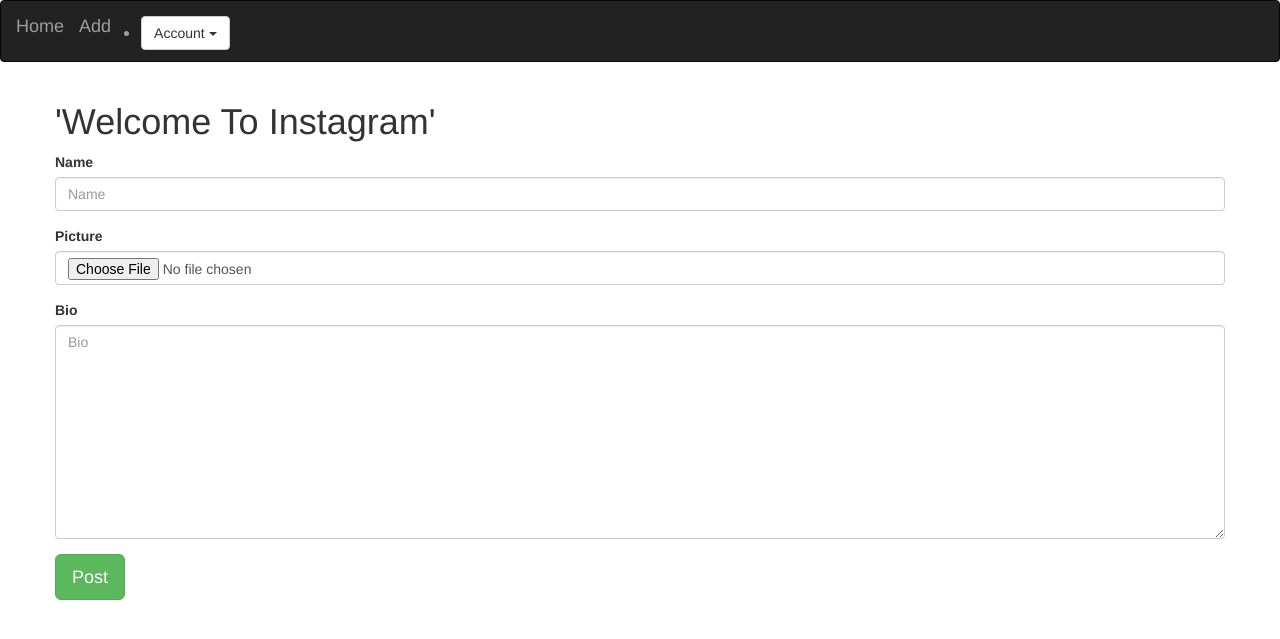
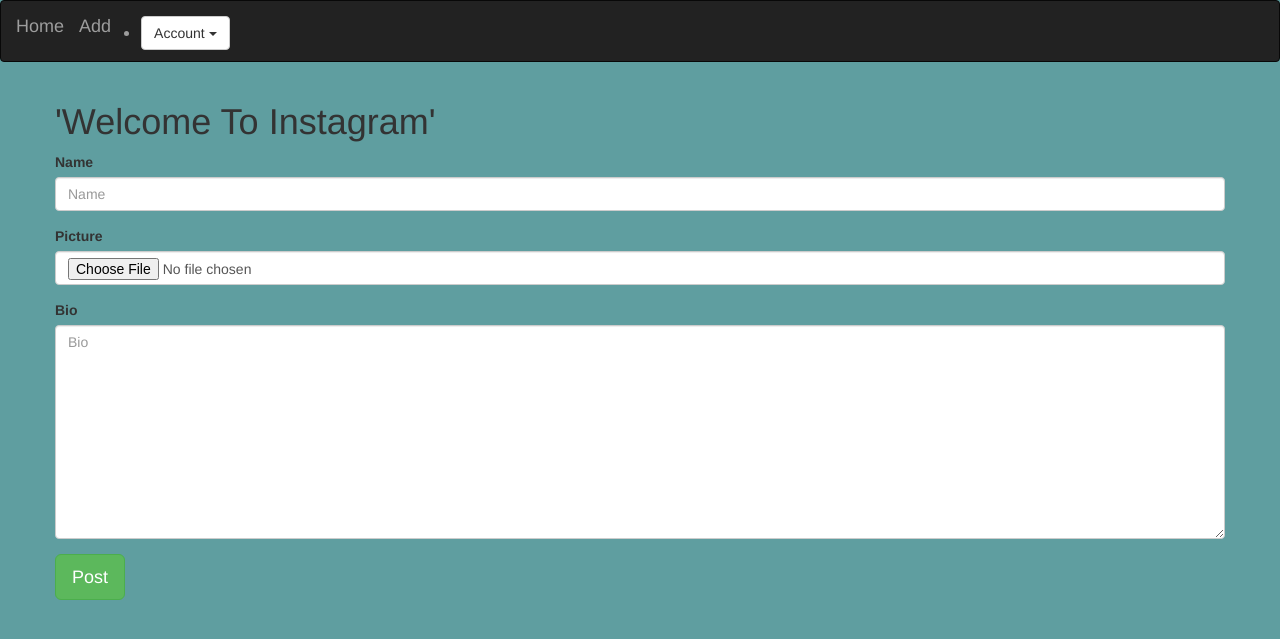
Before and after one commit to yvetteveve/instagram, a Django app: page /instagram/profile in a window 1280 px wide. Shown: the top 639 px of the page. Run offline with Django 3.2, Linux system fonts and the light colour scheme; the visitor is signed in with stand-in values (Sample User, id 1); some libraries are stand-ins or nearby versions.

Commit message:
changes of color

```diff
--- a/instagram/templates/all-instagram/base.html
+++ b/instagram/templates/all-instagram/base.html
@@ -19,7 +19,8 @@
   {% endblock %}
 
 </head>
-<body background-image= "https://encrypted-tbn0.gstatic.com/images?q=tbn:ANd9GcRWl515ychIAGY3fbJpU99WGCrRfmb8yr8cNo4nuqE2PmwBnZVy">
+
+<body <body style="background-color:cadetblue;">
     {% include "navbar.html" %}
     {% block content %}
     {%endblock%}
```
